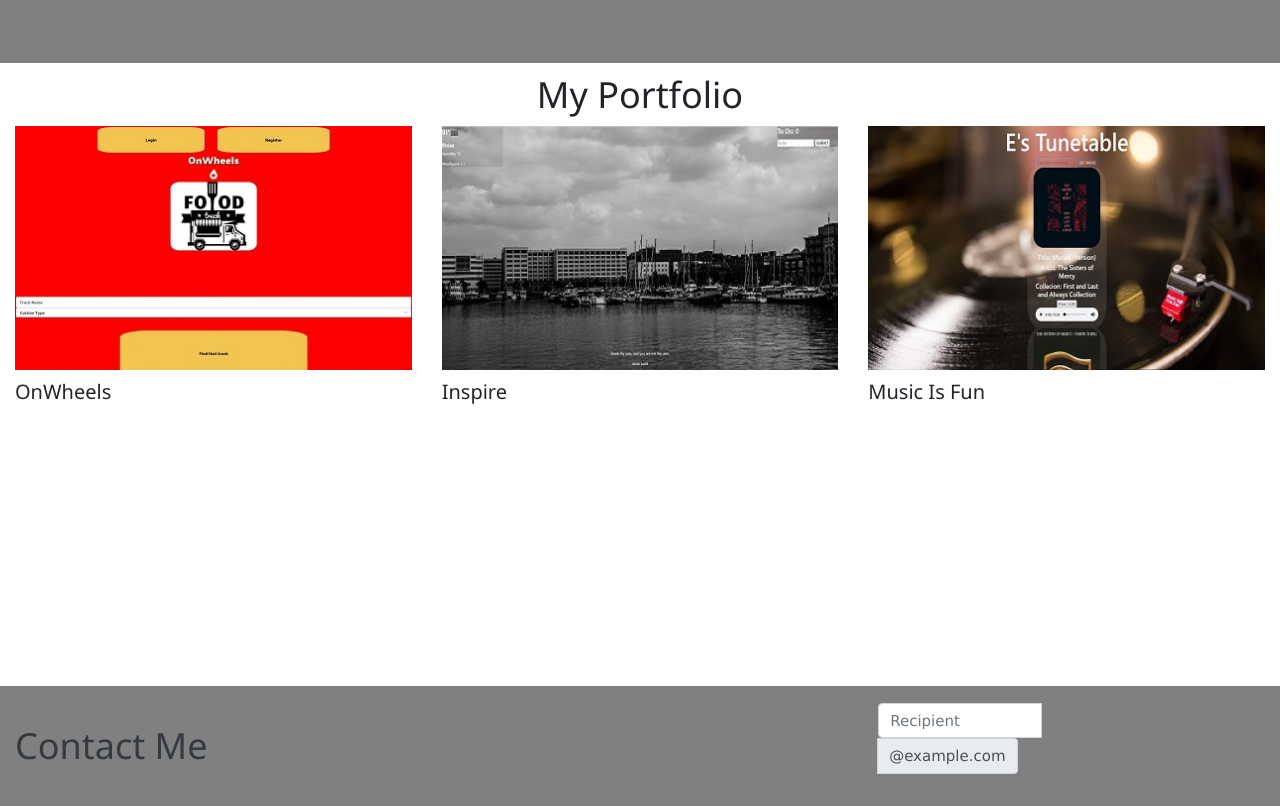
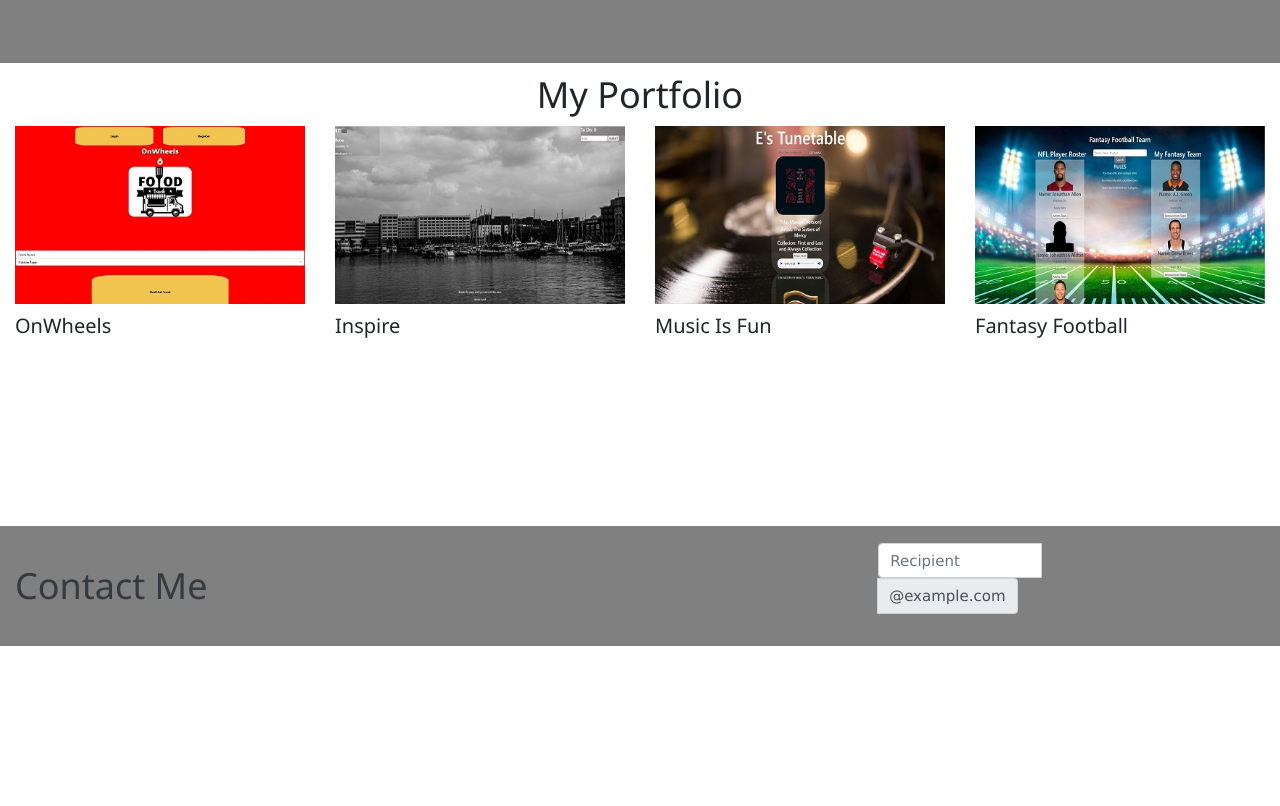
Before and after one commit to ewiesemann/ewiesemann.github.io, a plain HTML site: page index.html in a window 1280 px wide. Shown: the part 1220-2026 px from the top of the page. After the commit the page ends 1866 px from the top, so only its background shows below. Drawn offline with nearby package versions, Linux system fonts and the light colour scheme.

Commit message:
Portfolio additions and styling

```diff
--- a/assets/styles.css
+++ b/assets/styles.css
@@ -32,7 +32,7 @@ margin-right: auto;
 }
 
 .row5{
-    min-height: 70vh;
+    min-height: 50vh;
 }
 
 .logo {
--- a/index.html
+++ b/index.html
@@ -95,7 +95,7 @@
         </div>
     </div>
     <div class="row row5">
-        <div class="col-4 d-flex justify-content-around flex-wrap pb-3">
+        <div class="col-3 d-flex justify-content-around flex-wrap pb-3">
             <div>
                 <a href="https://onwheels.herokuapp.com/#/">
                     <img class="img-fluid" src="/assets/Food Truck.jpg" alt="">
@@ -103,7 +103,7 @@
                 <h4>OnWheels</h4>
             </div>
         </div>
-        <div class="col-4 d-flex justify-content-around flex-wrap pb-3">
+        <div class="col-3 d-flex justify-content-around flex-wrap pb-3">
             <div>
                 <a href="https://ewiesemann.github.io/inspire//">
                     <img class="img-fluid" src="/assets/Inspire.jpg" alt="">
@@ -111,7 +111,7 @@
                 <h4>Inspire</h4>
             </div>
         </div>
-        <div class="col-4 d-flex justify-content-around flex-wrap pb-3 ">
+        <div class="col-3 d-flex justify-content-around flex-wrap pb-3 ">
             <div>
                 <a href="https://ewiesemann.github.io/Music-Is-Fun/ ">
                     <img class="img-fluid" src="/assets/MusicIsFun.jpg" alt="">
@@ -119,6 +119,14 @@
                 <h4>Music Is Fun</h4>
             </div>
         </div>
+        <div class="col-3 d-flex justify-content-around flex-wrap pb-3 ">
+                <div>
+                    <a href="hhttps://ewiesemann.github.io/NFL-Roster/ ">
+                        <img class="img-fluid" src="/assets/Fantasy Football.jpg" alt="">
+                    </a>
+                    <h4>Fantasy Football</h4>
+                </div>
+            </div>
     </div>
     <div class="row row4 text-dark justify-content-center align-items-center ">
         <div class="col-6 ">
@@ -130,7 +138,7 @@
             <div class="col-6 ">
                 <div class="input-group mb-3 ">
                     <input type="text " class="form-control " placeholder="Recipient
-                        's username" aria-label="Recipient's username " aria-describedby="basic-addon2 ">
+                        's username" aria-label="Recipient's Name " aria-describedby="basic-addon2 ">
                     <div class="input-group-append ">
                         <span class="input-group-text " id="basic-addon2 ">@example.com</span>
                     </div>
```
Also changed, not shown: assets/Fantasy Football.jpg (added).
